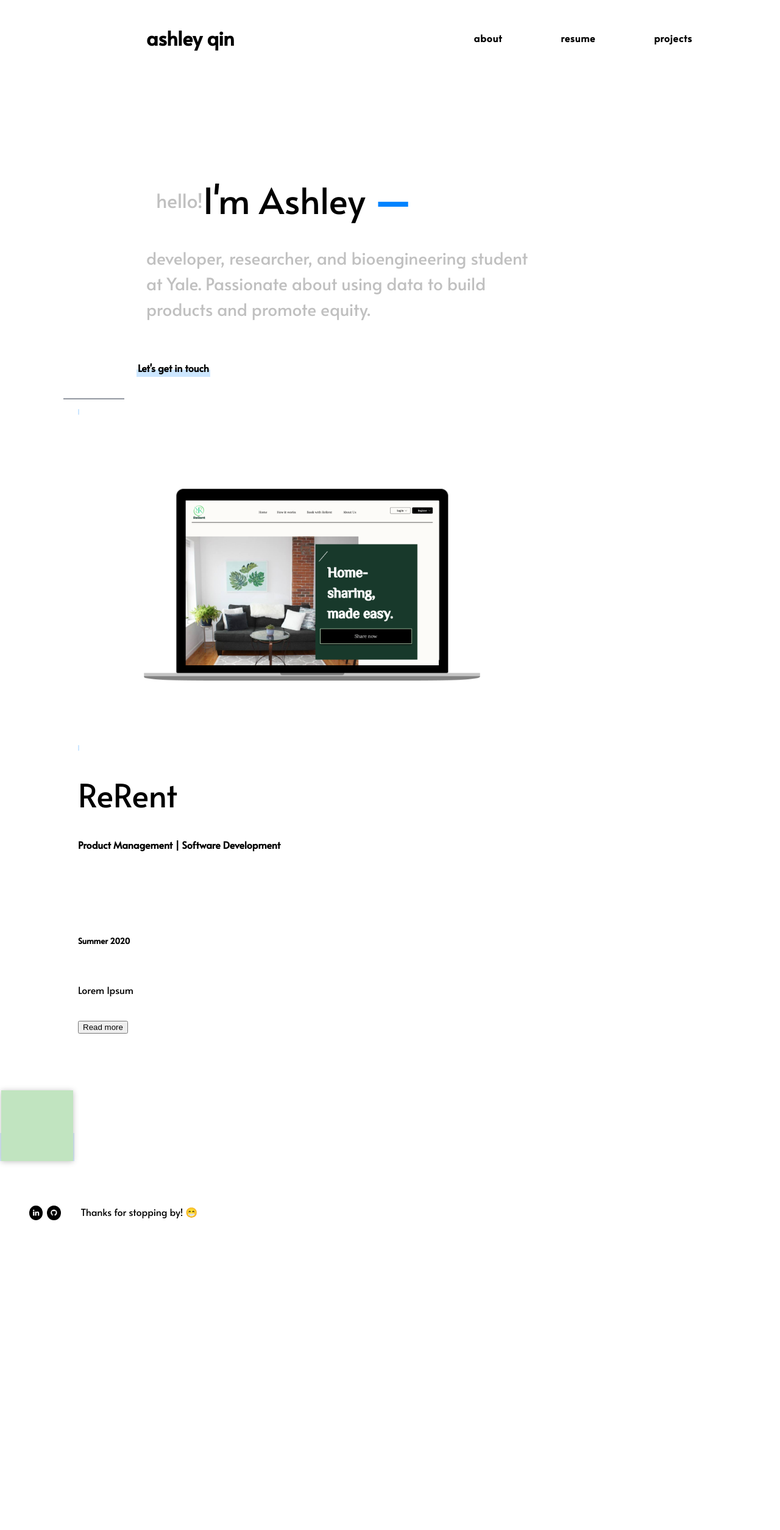
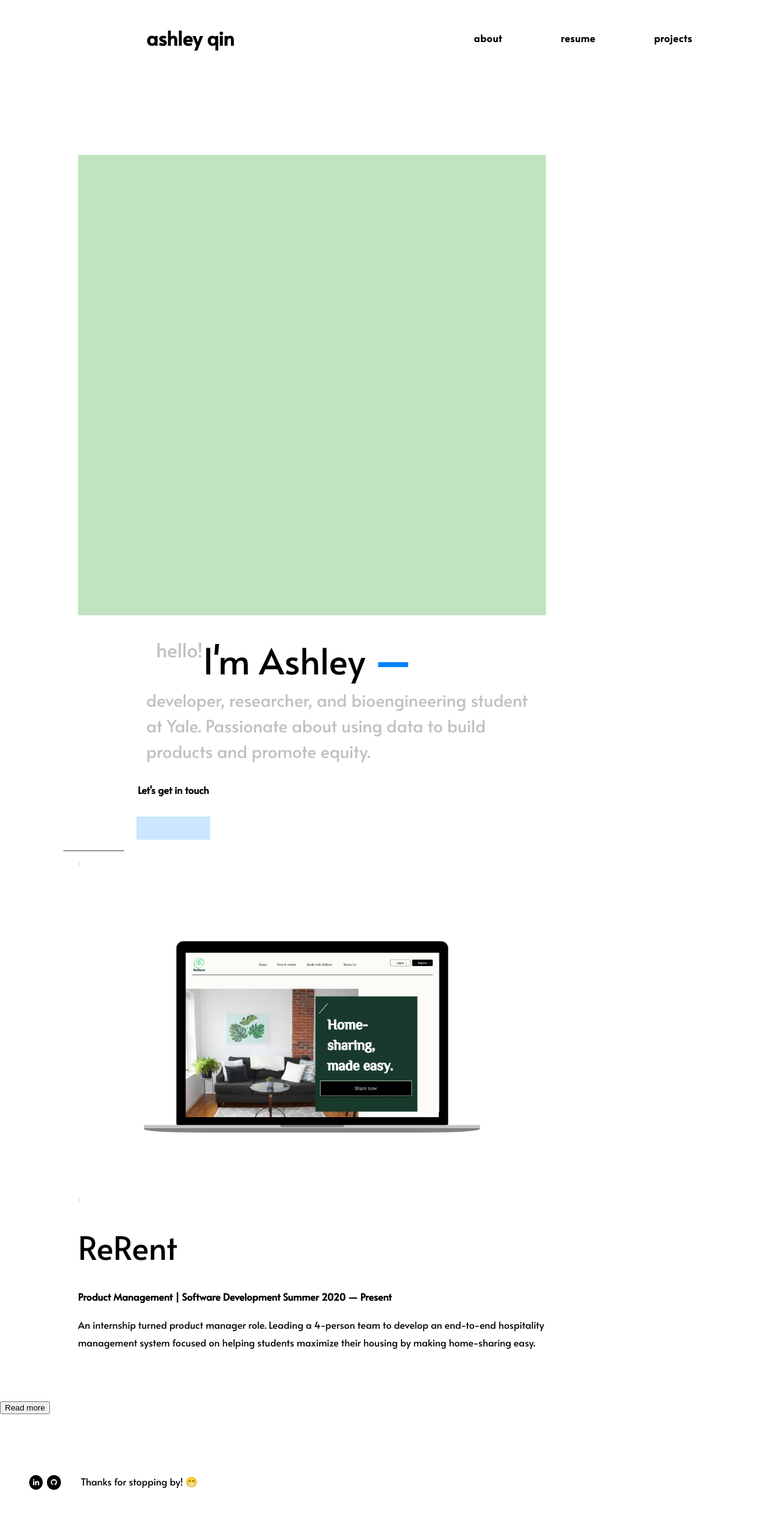
Before and after one commit to ashleyyqin/ashleyyqin.github.io, a Jekyll site: the page built from index.html, in a window 1280 px wide. Shown: the whole page at 61% size. Built offline with Jekyll 4.4.1, drawn with Linux system fonts in a browser that asks for light colours; before the commit the page ends 2067 px from its top, so only the background shows below that.

Commit message:
Update index.html

```diff
--- a/index.html
+++ b/index.html
@@ -2,15 +2,14 @@
 layout: default
 title: Home
 ---
-<div class="wide" style="display: flex;align-items: center;flex-flow: wrap; justify-content:left;">
+<!--<div class="wide" style="display: flex; align-items: center; flex-flow: wrap; justify-content:left;">-->
+<div class="wide" style="display: flex; flex-flow: wrap;">
     <span class="home-top"></span>
-<!--    <img id="bio-prof-pic" src="/media/profile.jpg">-->
-    <div class="home-title1">hello!</div>
-    <span class="home-title2">I'm Ashley
-        <span class="blue" style="font-weight: bold">
-            —
-        </span>
-    </span>
+    <img id="bio-prof-pic" src="/media/profile.jpg">
+    <span class="home-title1">hello!</span>
+    <br>
+    <br>
+    <span class="home-title2">I'm Ashley <span class="blue" style="font-weight: bold"> — </span> </span>
     <span class="home-subtitle">developer, researcher, and bioengineering student at Yale. Passionate about using data to build products and promote equity.</span>
     <a href="mailto:ashleyelaineqin@gmail.com" style="margin-left: 6em"><strong>Let's get in touch</strong></a>
     <span class="home-bottom"></span>
@@ -18,30 +17,21 @@ title: Home
 
 
 <!--ReRent -->
-<div id="projects" class="wide sep">
+<div id="projects" class="wide sep" style="margin-top: 1em">
     <a href="/rerent"><img src="/media/rerent_mockup.png" class="img_projects" alt="rerent" style="max-width:800px;"></a>
     <div class="project-title">
         ReRent
     </div>
-    <p style="margin-top: 1em;">
+    <p style="margin-top: 0.5em;">
         <strong>Product Management | Software Development</strong>
+        <strong>Summer 2020 — Present</strong>
+    </p>
+    <p>
+        An internship turned product manager role. Leading a 4-person team to develop an end-to-end hospitality management system focused on helping students maximize their housing by making home-sharing easy.
     </p>
 </div>
 <br>
-<div class="card grid" style="margin-bottom: -24px;">
-    <div class="one mt-3 mb-3" style="padding: 60px 0px;margin: auto auto auto 128px;width: 50%;">
-        <h5>Summer 2020</h5><br>
-        Lorem Ipsum
-        <br>
-        <br>
-        <button onclick="window.location.href = 'https://bricebai.com/hivedesk';" class="h6">Read more</button>
-        <br>
-        <br>
-    </div>
-
-    <div class="two" style="display: flex; align-items: center;">
-        <a href="/rerent"><img src="/media/profile.jpg" alt="rerent"
-                               style="filter: drop-shadow(0px 1px 5px silver);"></a>
-    </div>
-    <br>
-</div>
+<br>
+<button onclick="window.location.href = 'https://bricebai.com/hivedesk';" class="h6">Read more</button>
+<br>
+<br>
--- a/styles/main.css
+++ b/styles/main.css
@@ -24,6 +24,10 @@ img {
     z-index: 2000;
 }
 
+img a:hover {
+    color: white;
+}
+
 main a:not(.button):not(.fa):not(.arrow),
 footer a:not(.button):not(.fa):not(.arrow){
     padding-left: 2px;
@@ -35,7 +39,6 @@ footer a:not(.button):not(.fa):not(.arrow){
     transition: color 0.5s ease-in-out;
 }
 
-/*
 main a:not(.button):not(.arrow):focus,
 main a:not(.button):not(.arrow):hover,
 footer a:not(.button):not(.arrow):focus,
@@ -43,7 +46,7 @@ footer a:not(.button):not(.arrow):hover {
     background: var(--color-blue);
     color: white;
     transition: all 0.25s;
-}*/
+}
 
 code {
     font-family: 'Alata';
@@ -164,7 +167,6 @@ nav {
 nav a {
     font-size: 100%;
     letter-spacing: 0.05em;
-    /*margin: 1em;*/
     margin-right: 6em;
 }
 
@@ -474,7 +476,7 @@ main {
     margin-bottom: 1em;
     margin-left: 4em;
     display: block;
-    font-weight: 400;
+    font-weight: 500;
     font-size: 200%;
     line-height: 150%;
     color: #c0c0c0;
@@ -483,7 +485,7 @@ main {
 .home-title2 {
     font-size: 370%;
     margin-top: 1em;
-    margin-bottom: 1em;
+    margin-bottom: 0.5em;
     display: block;
 }
 
@@ -539,11 +541,14 @@ main {
     width: 320px;
     margin: -140px 0 24px 20px;
     margin-top: 4em;
-    margin-right: 2em;*/
+    margin-right: 2em;
     text-align:right;
     width:60%;
     display:block;
-    margin:auto;
+    margin:auto;*/
+    display: flex;
+    justify-items: right;
+
 }
 
 @media screen and (max-width: 768px) {
```
